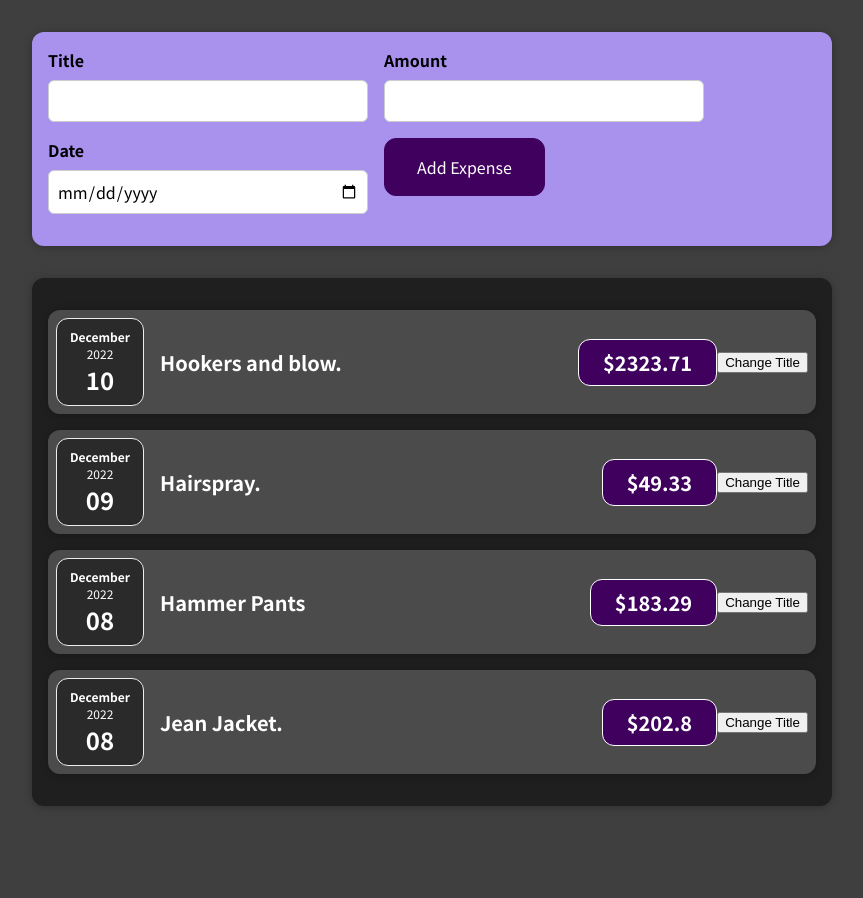
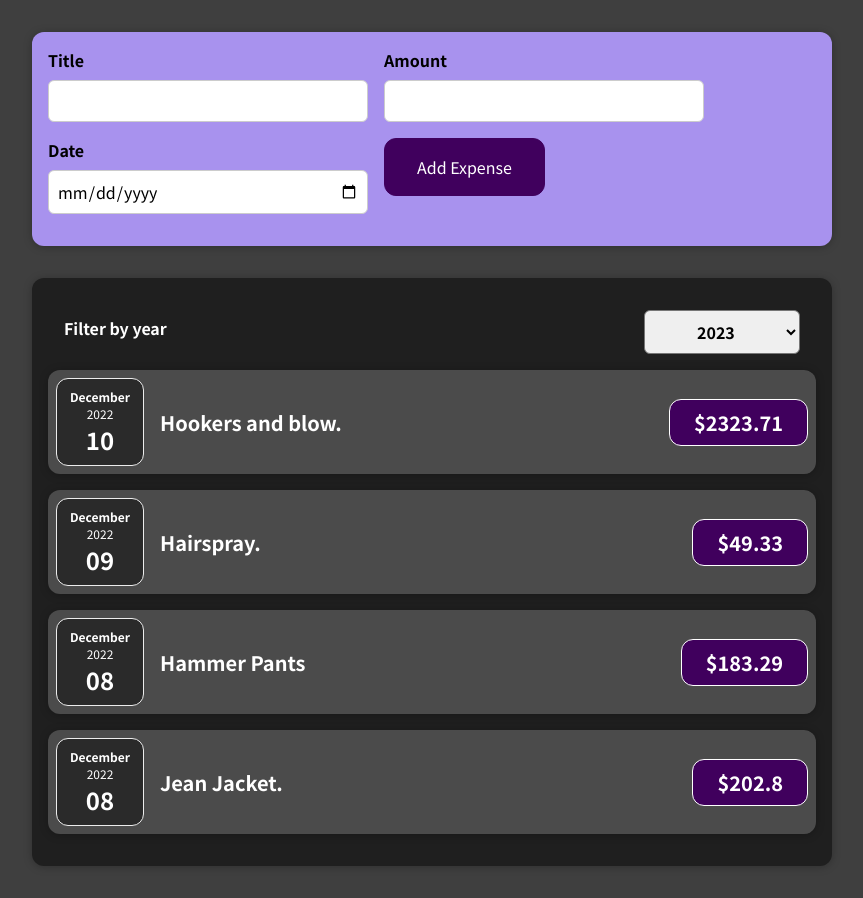
Before and after one commit to zachferguson/acadamind-complete-react, a React (Create React App) app: page / in a window 1280 px wide. Shown: the whole page, without its empty margins (208-1071 px from the left). Before the commit the page ends 838 px from the top, so only its background shows below. Built offline with nearby package versions, Linux system fonts and the light colour scheme.

Commit message:
S5L62 - beginning. Added filter, finished section 5.

```diff
--- a/src/components/Expenses/ExpenseItem.js
+++ b/src/components/Expenses/ExpenseItem.js
@@ -1,24 +1,15 @@
-import { useState } from "react";
 import "./ExpenseItem.css";
 import Card from "../UI/Card";
 import ExpenseDate from "./ExpenseDate";
 
 const ExpenseItem = (props) => {
-  const [title, setTitle] = useState(props.title);
-
-  let clickHandler = () => {
-    setTitle("Blerf!");
-    console.log("clicked");
-  };
-
   return (
     <Card className="expense-item">
       <ExpenseDate date={props.date} />
       <div className="expense-item__description">
-        <h2>{title}</h2>
+        <h2>{props.title}</h2>
         <div className="expense-item__price">${props.price}</div>
       </div>
-      <button onClick={clickHandler}>Change Title</button>
     </Card>
   );
 };
--- a/src/components/Expenses/Expenses.js
+++ b/src/components/Expenses/Expenses.js
@@ -1,8 +1,11 @@
 import "./Expenses.css";
+import { useState } from "react";
+import ExpensesFilter from "./ExpensesFilter";
 import Card from "../UI/Card";
 import ExpenseItem from "./ExpenseItem";
 
 const Expenses = (props) => {
+  const [selectedFilter, setSelectedFilter] = useState("2023");
   let expenseList = props.expenses.map((expense, i) => {
     return (
       <ExpenseItem
@@ -13,7 +16,18 @@
       />
     );
   });
-  return <Card className="expenses">{expenseList}</Card>;
+  const filterChangeHandler = (filterYear) => {
+    setSelectedFilter(filterYear);
+  };
+  return (
+    <Card className="expenses">
+      <ExpensesFilter
+        onChangeFilter={filterChangeHandler}
+        selected={selectedFilter}
+      />
+      {expenseList}
+    </Card>
+  );
 };
 
 export default Expenses;
--- /dev/null
+++ b/src/components/Expenses/ExpensesFilter.css
@@ -0,0 +1,24 @@
+.expenses-filter {
+  color: white;
+  padding: 0 1rem;
+}
+
+.expenses-filter__control {
+  display: flex;
+  width: 100%;
+  align-items: center;
+  justify-content: space-between;
+  margin: 1rem 0;
+}
+
+.expenses-filter label {
+  font-weight: bold;
+  margin-bottom: 0.5rem;
+}
+
+.expenses-filter select {
+  font: inherit;
+  padding: 0.5rem 3rem;
+  font-weight: bold;
+  border-radius: 6px;
+}
--- /dev/null
+++ b/src/components/Expenses/ExpensesFilter.js
@@ -0,0 +1,22 @@
+import "./ExpensesFilter.css";
+
+const ExpensesFilter = (props) => {
+  const filterChangeHandler = (e) => {
+    props.onChangeFilter(e.target.value);
+  };
+  return (
+    <div className="expenses-filter">
+      <div className="expenses-filter__control">
+        <label>Filter by year</label>
+        <select value={props.selected} onChange={filterChangeHandler}>
+          <option value="2023">2023</option>
+          <option value="2022">2022</option>
+          <option value="2021">2021</option>
+          <option value="2020">2020</option>
+        </select>
+      </div>
+    </div>
+  );
+};
+
+export default ExpensesFilter;
```
